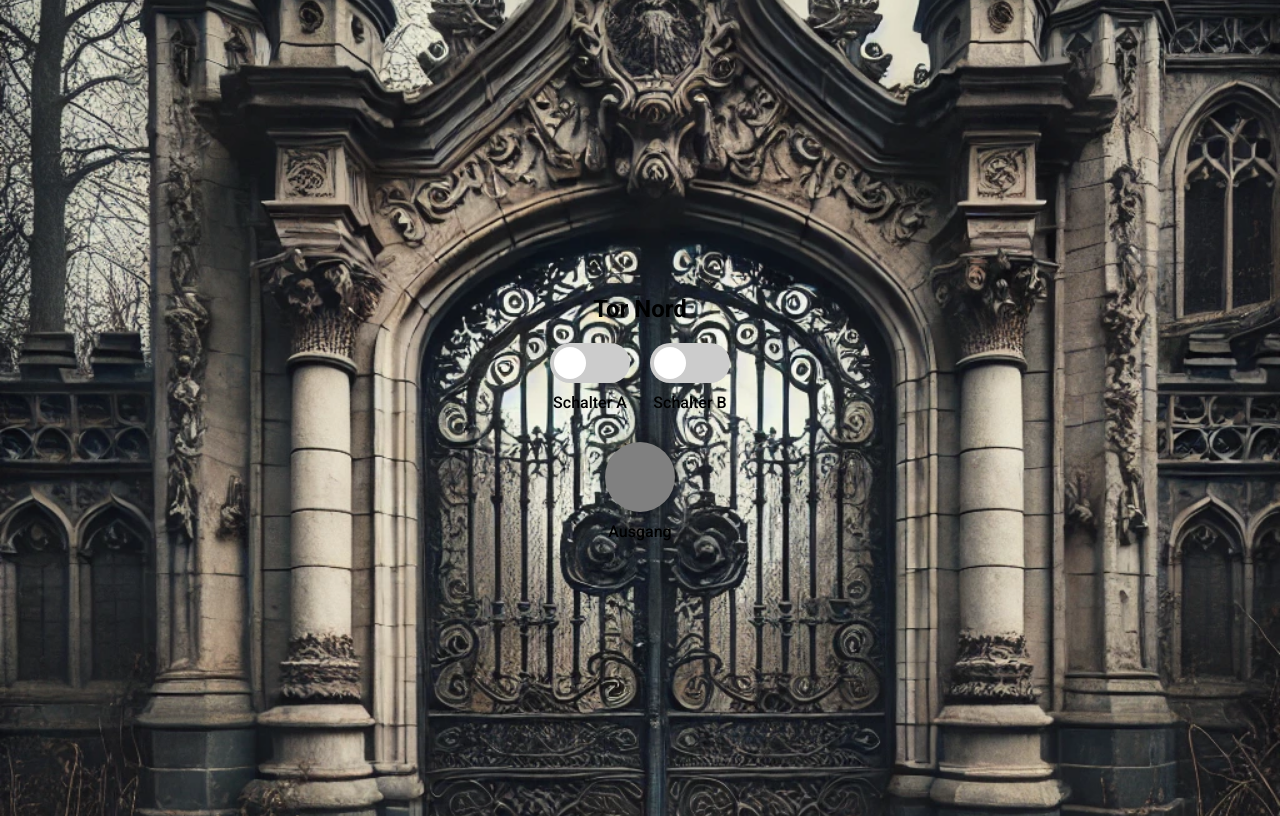
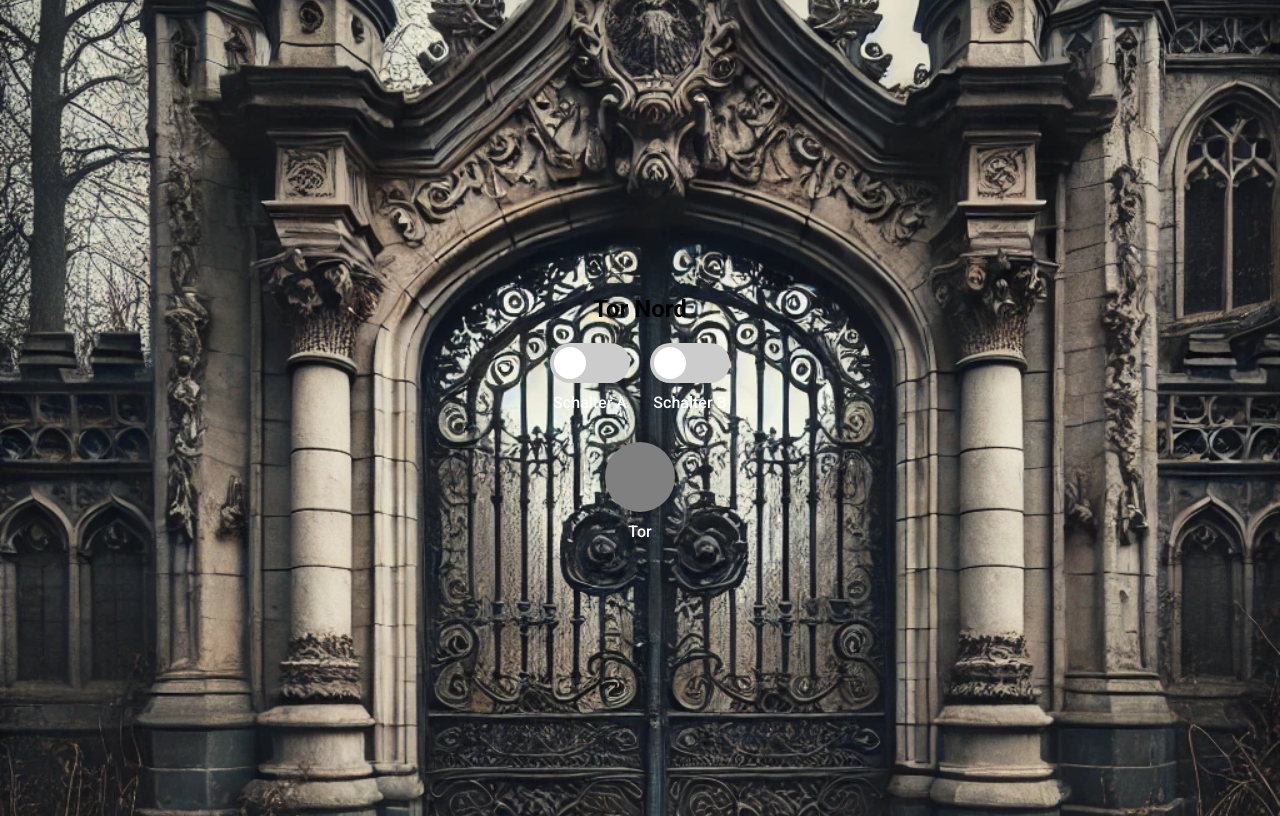
Before and after one commit to Kuzay66/HOET, a plain HTML site: page index.html in a window 1280 px wide. Drawn offline with Linux system fonts and the light colour scheme.

Commit message:
index.html

```diff
--- a/index.html
+++ b/index.html
@@ -15,7 +15,7 @@
             align-items: center;
             justify-content: center;
             height: 100vh;
-            color: #000000;
+            color: #ffffff;
             font-family: 'Roboto', sans-serif;
             text-align: center;
             padding: 0 20px;
@@ -97,15 +97,15 @@
     <div class="switch-container">
         <div>
             <label class="switch">A<input type="checkbox" id="switchA"><span class="slider round"></span></label>
-            <span class="switch-label" style="color: #000000;">Schalter A</span>
+            <span class="switch-label" style="color: #ffffff;">Schalter A</span>
         </div>
         <div>
             <label class="switch">B<input type="checkbox" id="switchB"><span class="slider round"></span></label>
-            <span class="switch-label" style="color: #000000;">Schalter B</span>
+            <span class="switch-label" style="color: #ffffff;">Schalter B</span>
         </div>
     </div>
     <div id="led"></div>
-<span class="switch-label" style="color: #000000;">Ausgang</span>
+<span class="switch-label" style="color: #ffffff;">Tor</span>
 
     <script>
         let switchAState = false;
```
